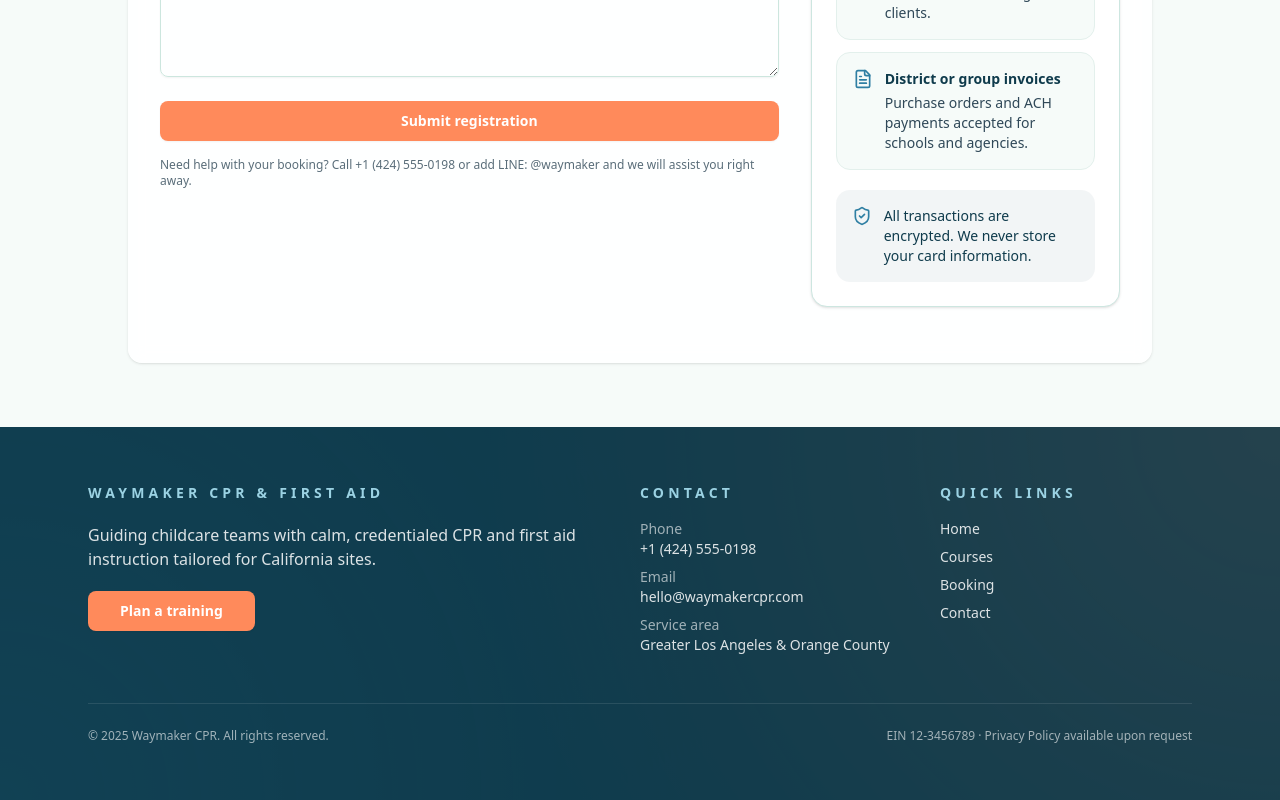
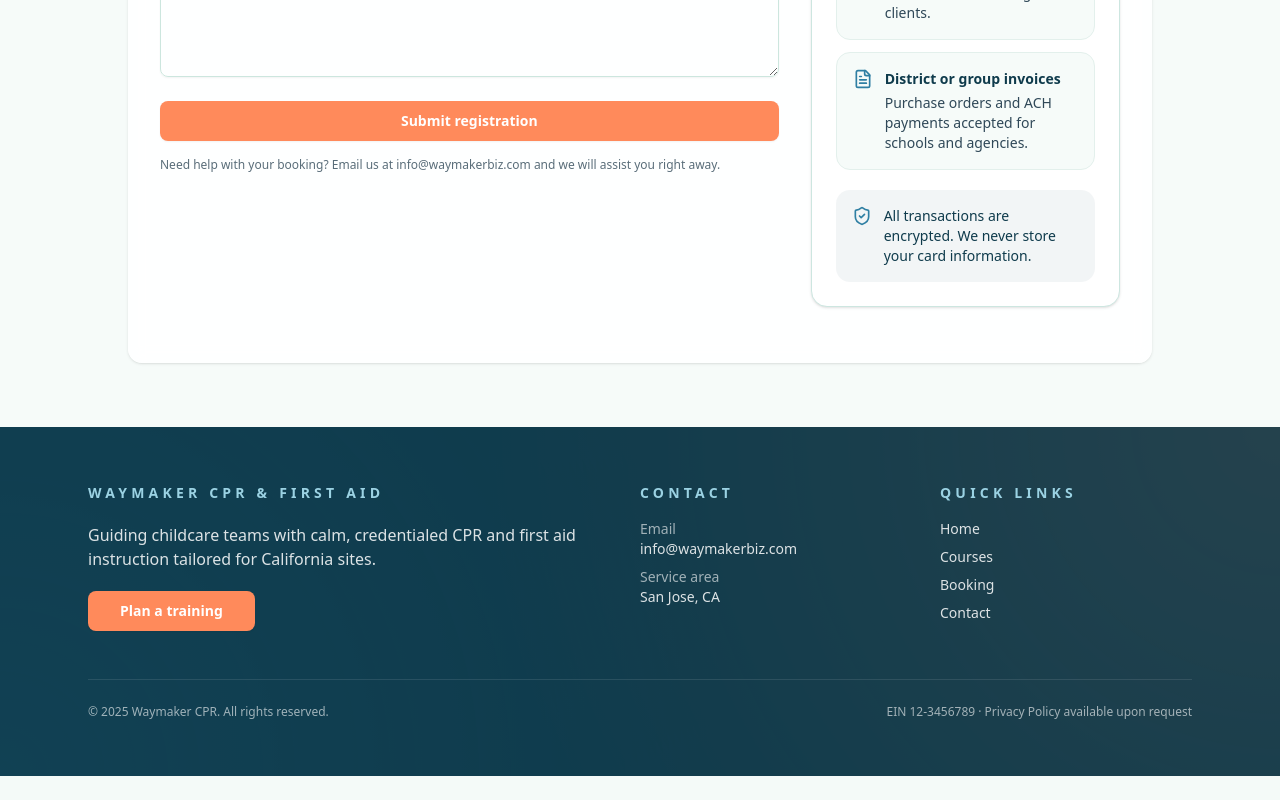
Before and after one commit to darecallad/cpr, a Next.js app: page /booking in a window 1280 px wide. Shown: the part 769-1569 px from the top of the page. After the commit the page ends 1545 px from the top, so only its background shows below. Built offline with nearby package versions, Linux system fonts and the light colour scheme.

Commit message:
information update

```diff
--- a/src/components/Footer.tsx
+++ b/src/components/Footer.tsx
@@ -13,12 +13,10 @@ const copy = {
     sections: {
       contact: {
         title: "Contact",
-        phoneLabel: "Phone",
-        phoneValue: "+1 (424) 555-0198",
         emailLabel: "Email",
-        emailValue: "hello@waymakercpr.com",
+        emailValue: "info@waymakerbiz.com",
         serviceLabel: "Service area",
-        serviceValue: "Greater Los Angeles & Orange County",
+        serviceValue: "San Jose, CA",
       },
       links: {
         title: "Quick links",
@@ -41,12 +39,10 @@ const copy = {
     sections: {
       contact: {
         title: "聯絡方式",
-        phoneLabel: "電話",
-        phoneValue: "+1 (424) 555-0198",
         emailLabel: "電子郵件",
-        emailValue: "hello@waymakercpr.com",
+        emailValue: "info@waymakerbiz.com",
         serviceLabel: "服務範圍",
-        serviceValue: "大洛杉磯與橙縣地區",
+        serviceValue: "加州聖荷西地區",
       },
       links: {
         title: "快速連結",
@@ -100,17 +96,9 @@ export function Footer() {
             </h3>
             <dl className="space-y-2 text-sm text-white/85">
               <div>
-                <dt className="text-white/60">{content.sections.contact.phoneLabel}</dt>
-                <dd>
-                  <a href="tel:+14245550198" className="hover:text-white">
-                    {content.sections.contact.phoneValue}
-                  </a>
-                </dd>
-              </div>
-              <div>
                 <dt className="text-white/60">{content.sections.contact.emailLabel}</dt>
                 <dd>
-                  <a href="mailto:hello@waymakercpr.com" className="hover:text-white">
+                  <a href="mailto:info@waymakerbiz.com" className="hover:text-white">
                     {content.sections.contact.emailValue}
                   </a>
                 </dd>
--- a/src/data/booking.ts
+++ b/src/data/booking.ts
@@ -94,7 +94,7 @@ export const bookingCopy: Record<BookingLocale, BookingCopy> = {
     },
     submit: "Submit registration",
     assistance:
-      "Need help with your booking? Call +1 (424) 555-0198 or add LINE: @waymaker and we will assist you right away.",
+      "Need help with your booking? Email us at info@waymakerbiz.com and we will assist you right away.",
     confirmation: {
       title: "Registration received",
       body:
@@ -151,7 +151,7 @@ export const bookingCopy: Record<BookingLocale, BookingCopy> = {
     },
     submit: "提交報名",
     assistance:
-      "需要協助嗎？歡迎撥打 +1 (424) 555-0198 或加入 LINE：@waymaker，我們將盡速協助您。",
+      "需要協助嗎？歡迎來信 info@waymakerbiz.com，我們將盡速協助您。",
     confirmation: {
       title: "已收到您的預約",
       body:
--- a/src/data/contact.ts
+++ b/src/data/contact.ts
@@ -1,9 +1,6 @@
 import type { LucideIcon } from "lucide-react";
-import { Facebook, Instagram } from "lucide-react";
 
 type Locale = "en" | "zh";
-
-type SocialId = "facebook" | "instagram";
 
 type ContactDetail = {
   label: string;
@@ -44,22 +41,13 @@ type ContactFormCopy = {
   };
 };
 
-type LineCtaCopy = {
-  title: string;
-  body: string;
-  button: string;
-  href: string;
-};
-
 type ContactCopy = {
   hero: {
     title: string;
     description: string;
   };
   details: {
-    phone: ContactDetail;
     email: ContactDetail;
-    line: ContactDetail;
     address: ContactDetail & { lines: string[] };
     serviceHours: ContactDetail;
   };
@@ -67,14 +55,7 @@ type ContactCopy = {
     title: string;
     iframeSrc: string;
   };
-  lineCta: LineCtaCopy;
   form: ContactFormCopy;
-  social: Array<{
-    id: SocialId;
-    label: string;
-    href: string;
-    srLabel: string;
-  }>;
 };
 
 export const contactCopy: Record<Locale, ContactCopy> = {
@@ -85,27 +66,16 @@ export const contactCopy: Record<Locale, ContactCopy> = {
         "Reach out to plan a training session, confirm availability, or ask any question about Waymaker CPR programs.",
     },
     details: {
-      phone: {
-        label: "Phone",
-        value: "+1 (424) 555-0198",
-        href: "tel:+14245550198",
-      },
       email: {
         label: "Email",
-        value: "hello@waymakercpr.com",
-        href: "mailto:hello@waymakercpr.com",
-      },
-      line: {
-        label: "LINE",
-        value: "@waymaker",
-        href: "https://line.me/R/ti/p/@waymaker",
-        helper: "Add us on LINE for instant replies.",
+        value: "info@waymakerbiz.com",
+        href: "mailto:info@waymakerbiz.com",
       },
       address: {
         label: "Training studio",
-        value: "25386 Seaboard Ave",
-        lines: ["25386 Seaboard Ave", "San Jose, CA 95131"],
-        href: "https://maps.google.com/?q=25386+Seaboard+Ave+San+Jose+CA+95131",
+        value: "2586 Seaboard Ave",
+        lines: ["2586 Seaboard Ave", "San Jose, CA 95131"],
+        href: "https://maps.google.com/?q=2586+Seaboard+Ave+San+Jose+CA+95131",
       },
       serviceHours: {
         label: "Service hours",
@@ -115,13 +85,7 @@ export const contactCopy: Record<Locale, ContactCopy> = {
     map: {
       title: "Visit the Waymaker studio",
       iframeSrc:
-        "https://www.google.com/maps?q=25386%20Seaboard%20Ave%2C%20San%20Jose%2C%20CA%2095131&output=embed",
-    },
-    lineCta: {
-      title: "LINE concierge support",
-      body: "Prefer a quick chat? Our bilingual instructors respond fastest on LINE. Share your schedule and we’ll guide you step by step.",
-      button: "Add us on LINE",
-      href: "https://line.me/R/ti/p/@waymaker",
+        "https://www.google.com/maps?q=2586%20Seaboard%20Ave%2C%20San%20Jose%2C%20CA%2095131&output=embed",
     },
     form: {
       title: "Get in touch",
@@ -146,7 +110,7 @@ export const contactCopy: Record<Locale, ContactCopy> = {
       submit: "Send message",
       success: {
         title: "Thanks for reaching out!",
-        body: "We’ve received your message and will respond within 24 hours. Watch for an email from hello@waymakercpr.com.",
+        body: "We've received your message and will respond within 24 hours. Watch for an email from info@waymakerbiz.com.",
       },
       validation: {
         name: "Please enter your name.",
@@ -155,20 +119,6 @@ export const contactCopy: Record<Locale, ContactCopy> = {
         message: "Please share a brief message so we can assist you.",
       },
     },
-    social: [
-      {
-        id: "facebook",
-        label: "Facebook",
-        href: "https://www.facebook.com/waymakercpr",
-        srLabel: "Visit our Facebook page",
-      },
-      {
-        id: "instagram",
-        label: "Instagram",
-        href: "https://www.instagram.com/waymakercpr",
-        srLabel: "Visit our Instagram profile",
-      },
-    ],
   },
   zh: {
     hero: {
@@ -177,27 +127,16 @@ export const contactCopy: Record<Locale, ContactCopy> = {
         "預約課程、確認檔期或想進一步了解 Waymaker CPR，歡迎隨時與我們聯繫。",
     },
     details: {
-      phone: {
-        label: "聯絡電話",
-        value: "+1 (424) 555-0198",
-        href: "tel:+14245550198",
-      },
       email: {
         label: "電子郵件",
-        value: "hello@waymakercpr.com",
-        href: "mailto:hello@waymakercpr.com",
-      },
-      line: {
-        label: "LINE 客服",
-        value: "@waymaker",
-        href: "https://line.me/R/ti/p/@waymaker",
-        helper: "加入 LINE 享即時雙語回覆。",
+        value: "info@waymakerbiz.com",
+        href: "mailto:info@waymakerbiz.com",
       },
       address: {
         label: "培訓教室",
-        value: "25386 Seaboard Ave",
-        lines: ["25386 Seaboard Ave", "San Jose, CA 95131"],
-        href: "https://maps.google.com/?q=25386+Seaboard+Ave+San+Jose+CA+95131",
+        value: "2586 Seaboard Ave",
+        lines: ["2586 Seaboard Ave", "San Jose, CA 95131"],
+        href: "https://maps.google.com/?q=2586+Seaboard+Ave+San+Jose+CA+95131",
       },
       serviceHours: {
         label: "服務時間",
@@ -207,13 +146,7 @@ export const contactCopy: Record<Locale, ContactCopy> = {
     map: {
       title: "Waymaker 培訓中心位置",
       iframeSrc:
-        "https://www.google.com/maps?q=25386%20Seaboard%20Ave%2C%20San%20Jose%2C%20CA%2095131&output=embed",
-    },
-    lineCta: {
-      title: "LINE 即時客服",
-      body: "想快速諮詢？加入 LINE，雙語講師會立即協助您安排課程並提供報名資訊。",
-      button: "加入 LINE",
-      href: "https://line.me/R/ti/p/@waymaker",
+        "https://www.google.com/maps?q=2586%20Seaboard%20Ave%2C%20San%20Jose%2C%20CA%2095131&output=embed",
     },
     form: {
       title: "留下訊息",
@@ -237,7 +170,7 @@ export const contactCopy: Record<Locale, ContactCopy> = {
       submit: "送出訊息",
       success: {
         title: "已成功送出！",
-        body: "我們已收到您的訊息，將在 24 小時內以 hello@waymakercpr.com 回覆您。",
+        body: "我們已收到您的訊息，將在 24 小時內以 info@waymakerbiz.com 回覆您。",
       },
       validation: {
         name: "請輸入姓名。",
@@ -246,24 +179,5 @@ export const contactCopy: Record<Locale, ContactCopy> = {
         message: "請簡述您的需求，以便我們提供協助。",
       },
     },
-    social: [
-      {
-        id: "facebook",
-        label: "Facebook",
-        href: "https://www.facebook.com/waymakercpr",
-        srLabel: "前往 Waymaker Facebook 粉絲專頁",
-      },
-      {
-        id: "instagram",
-        label: "Instagram",
-        href: "https://www.instagram.com/waymakercpr",
-        srLabel: "前往 Waymaker Instagram",
-      },
-    ],
   },
 };
-
-export const socialIcons: Record<SocialId, LucideIcon> = {
-  facebook: Facebook,
-  instagram: Instagram,
-};
```
Also changed, not shown: src/app/contact/page.tsx (+3 -60 lines), 4 other files (tests, documents, lock files or other folders).
